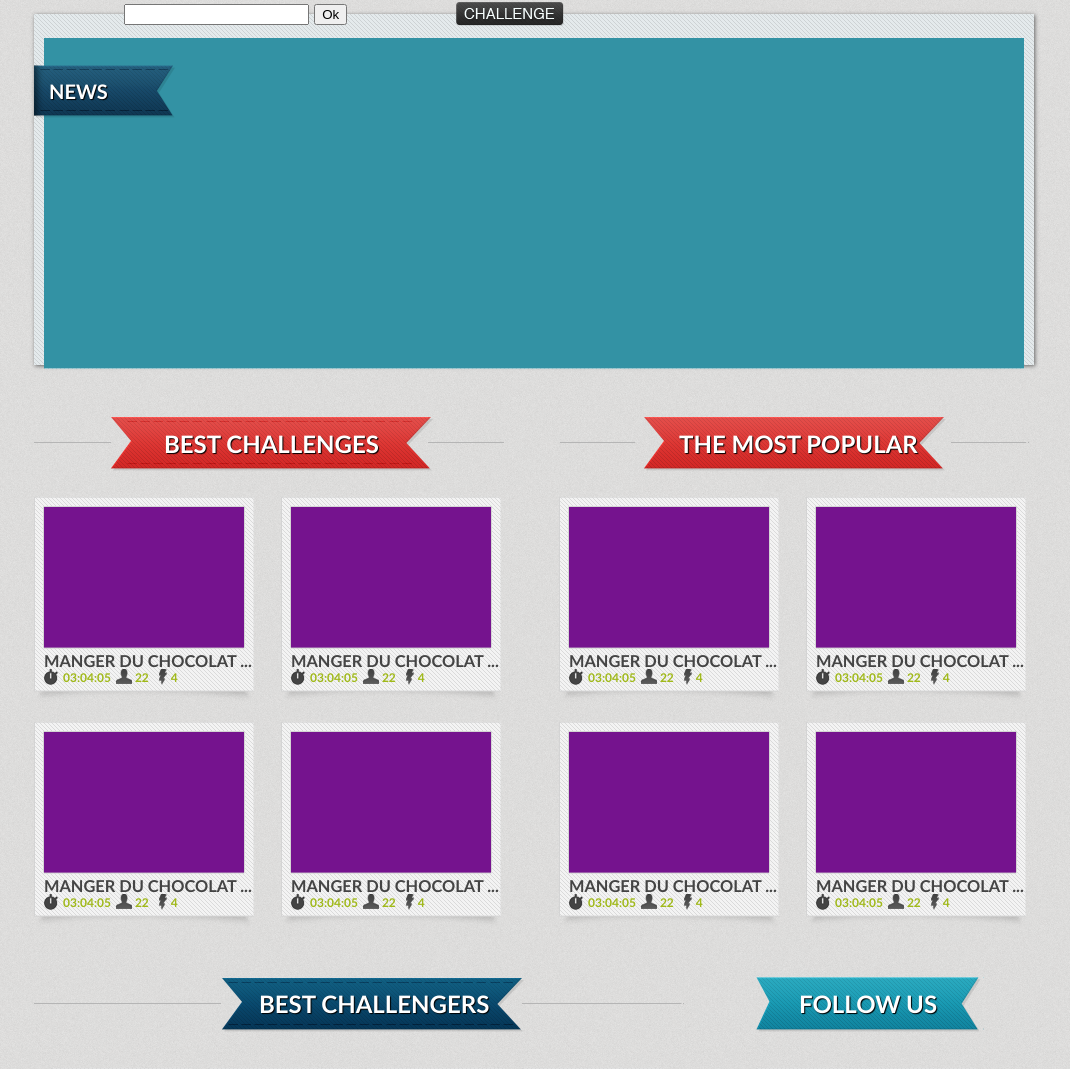
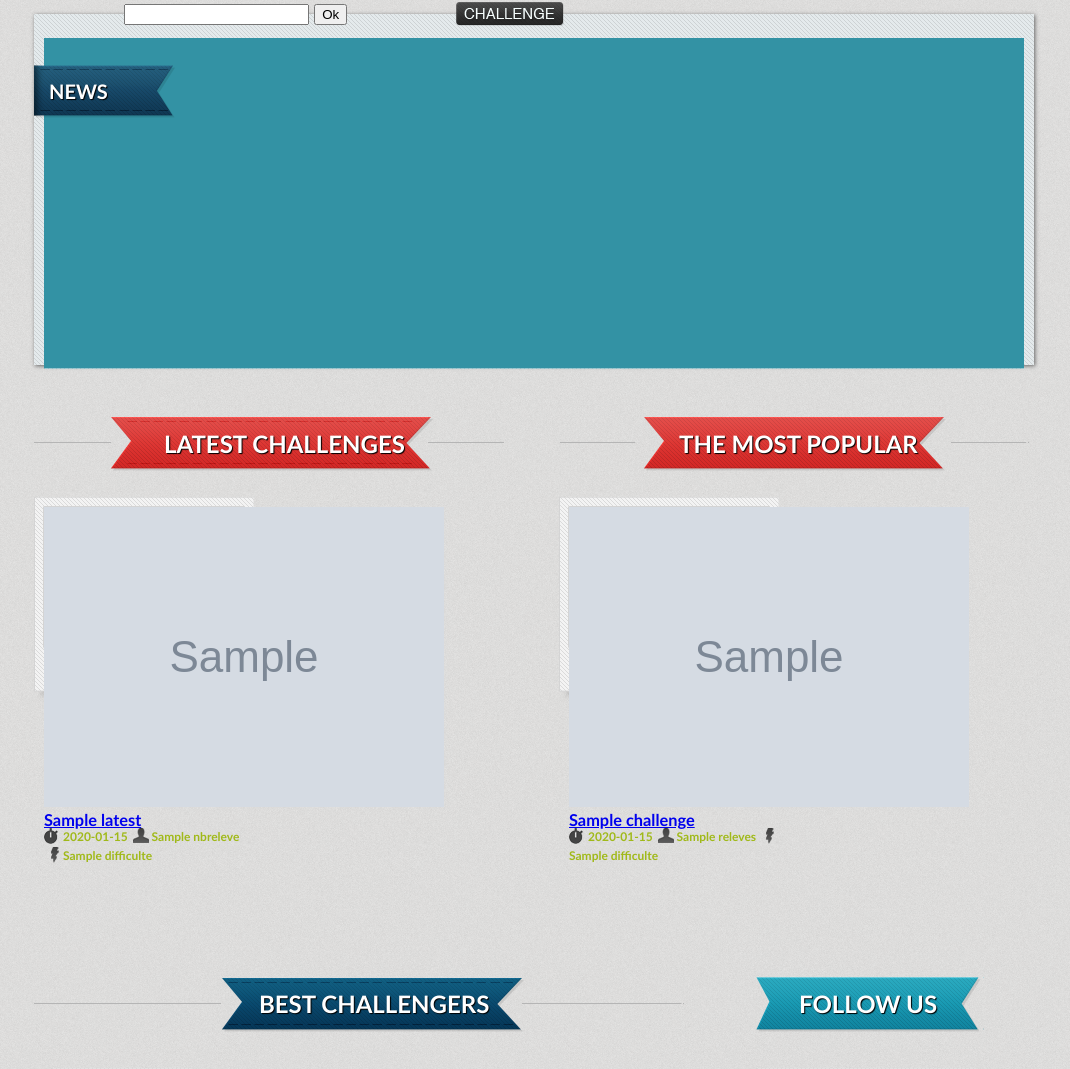
Before and after one commit to rtimothee/JustDoThat, a Django app: template templates/main/index.html in a window 1280 px wide. Shown: the part 206-1275 px from the top of the page, without its empty margins (106-1176 px from the left). Run offline with Django 3.2, Linux system fonts and the light colour scheme; the template is opened without the code that fills it: most values are stand-ins (such as "Sample title", 1, 10 or a date in 2020); grey boxes marked "Sample" are stand-in pictures; some libraries are stand-ins or nearby versions.

Commit message:
Index + MAJ Défis

```diff
--- a/apps/defi/models.py
+++ b/apps/defi/models.py
@@ -3,6 +3,7 @@
 from django.contrib.auth.models import User
 from django.conf import settings
 from datetime import date
+
 
 #-------------------------------DEFI--------------------------------
 class Defi(models.Model):
@@ -11,7 +12,7 @@
 	description = models.TextField(null=False)
 	debut = models.DateField(null=False, default=date.today())
 	fin = models.DateField(null=False)
-	photo = models.ImageField(upload_to=settings.IMAGE_UPLOAD_PATH, null=False)
+	photo = models.ImageField(upload_to=settings.IMAGE_UPLOAD_PATH_CHALLENGE, null=False)
 	liste = ((1,'Easy'), (2,'Normal'),(3,'Hard'), (4,'Very Hard'))
 	difficulte = models.IntegerField(null=False, max_length=1, choices=liste)
 	categorie = models.ForeignKey('Categorie')
@@ -27,6 +28,7 @@
 			tl = 'Challenge over'
 		else:
 			tl = self.fin - self.debut
+			tl = (str(tl.days)+'d')
 
 		return "%s" % (tl)
 	timeleft = property(time_left)
--- a/settings.py
+++ b/settings.py
@@ -110,6 +110,7 @@
 MEDIA_URL = '/media/'
 
 IMAGE_UPLOAD_PATH = 'profile_pics'
+IMAGE_UPLOAD_PATH_CHALLENGE = 'challenge_pics'
 
 
 #PROD !!!
--- a/templates/defi/challenges.html
+++ b/templates/defi/challenges.html
@@ -1,10 +1,10 @@
 {% extends "layout/base.html" %}
-
+{% load thumbnail %}
 {% block content %}
 	<ul>
 		{% for defi in defis %}
 			<li class="challenge">
-				<img src='{{ defi.photo }}' alt='picture' />
+				<img src="{% thumbnail defi.photo 140x140 crop %}" alt="defi.titre" />
 				<a href="/challenges/display_challenge/{{defi.id}}/" title="{{defi.titre}}">{{ defi.titre }}</a>
 			<ul>
 				<p>Difficulty : {{ defi.difficulte }} </p>
--- a/templates/defi/display_challenge.html
+++ b/templates/defi/display_challenge.html
@@ -1,9 +1,9 @@
 {% extends "layout/base.html" %}
-
+{% load thumbnail %}
 {% block content %}
 	<p><a href="/challenges/list_challenges/" title="Voir tous les challenges"> Retour aux challenges </a></p>
 	<h2>{{ defi.titre }}</h2>
-	<img src='{{ defi.photo }}' alt='picture' />
+	<img src="{% thumbnail defi.photo 140x140 crop %}" alt="defi.titre" />
 	<ul>
 		<li>Category : {{ category }}</li>
 		<li>Description : {{ defi.description }}</li>
--- a/templates/main/index.html
+++ b/templates/main/index.html
@@ -1,5 +1,5 @@
 {% extends "layout/base.html" %}
-
+{% load thumbnail %}
 {% block content %}
 
 <div id="home_content">
@@ -20,29 +20,40 @@
 
 		<div id="ct_best_challenges">
 			<div id="ct_best_challenges_headline">
-				<h2>BEST CHALLENGES</h2>
+				<h2>LATEST CHALLENGES</h2>
 			</div>
 			<div id="ct_challenges_challenges">
+				{% for latest in latest %}
+
+					{%if forloop.counter == 1 %}
+						<div class="ct_challenges_challenge">
+							<img src="{% thumbnail latest.photo 200x140 crop %}" alt="latest.titre" />
+							<h3><a href='challenges/display_challenge/{{ latest.id}}'>{{ latest.titre}}</a></h3>
+							<p><img src="../media/images/picto_chrono.png" alt="" /><span class="ct_challenge_data">{{ latest.timeleft}}</span> <img src="../media/images/picto_avatar.png" alt="" /><span class="ct_challenge_data">{{ latest.nbreleve }}</span> <img src="../media/images/picto_eclair.png" alt=""/><span class="ct_challenge_data">{{ latest.difficulte }}</span></p>
+						</div>
+					{% endif %}
+					{%if forloop.counter == 2 %}
 					<div class="ct_challenges_challenge marginRight">
-					<img src="../media/images/challenge_avatar.png" alt="" />
-					<h3>MANGER DU CHOCOLAT ...</h3>
-					<p><img src="../media/images/picto_chrono.png" alt="" /><span class="ct_challenge_data">03:04:05</span> <img src="../media/images/picto_avatar.png" alt="" /><span class="ct_challenge_data">22</span> <img src="../media/images/picto_eclair.png" alt=""/><span class="ct_challenge_data">4</span></p>
+							<img src="{% thumbnail latest.photo 200x140 crop %}" alt="latest.titre" />
+							<h3><a href='challenges/display_challenge/{{ latest.id}}'>{{ latest.titre}}</a></h3>
+							<p><img src="../media/images/picto_chrono.png" alt="" /><span class="ct_challenge_data">{{ latest.timeleft}}</span> <img src="../media/images/picto_avatar.png" alt="" /><span class="ct_challenge_data">{{ latest.nbreleve }}</span> <img src="../media/images/picto_eclair.png" alt=""/><span class="ct_challenge_data">{{ latest.difficulte }}</span></p>
 						</div>
+						{% endif %}
+					{%if forloop.counter == 3 %}
 						<div class="ct_challenges_challenge">
-					<img src="../media/images/challenge_avatar.png" alt="" />
-					<h3>MANGER DU CHOCOLAT ...</h3>
-					<p><img src="../media/images/picto_chrono.png" alt="" /><span class="ct_challenge_data">03:04:05</span> <img src="../media/images/picto_avatar.png" alt="" /><span class="ct_challenge_data">22</span> <img src="../media/images/picto_eclair.png" alt=""/><span class="ct_challenge_data">4</span></p>
+							<img src="{% thumbnail latest.photo 200x140 crop %}" alt="latest.titre" />
+							<h3><a href='challenges/display_challenge/{{ latest.id}}'>{{ latest.titre}}</a></h3>
+							<p><img src="../media/images/picto_chrono.png" alt="" /><span class="ct_challenge_data">{{ latest.timeleft}}</span> <img src="../media/images/picto_avatar.png" alt="" /><span class="ct_challenge_data">{{ latest.nbreleve }}</span> <img src="../media/images/picto_eclair.png" alt=""/><span class="ct_challenge_data">{{ latest.difficulte }}</span></p>
 						</div>
+					{% endif %}
+					{%if forloop.counter == 4 %}
 					<div class="ct_challenges_challenge marginRight">
-					<img src="../media/images/challenge_avatar.png" alt="" />
-					<h3>MANGER DU CHOCOLAT ...</h3>
-					<p><img src="../media/images/picto_chrono.png" alt="" /><span class="ct_challenge_data">03:04:05</span> <img src="../media/images/picto_avatar.png" alt="" /><span class="ct_challenge_data">22</span> <img src="../media/images/picto_eclair.png" alt=""/><span class="ct_challenge_data">4</span></p>
+							<img src="{% thumbnail latest.photo 200x140 crop %}" alt="latest.titre" />
+							<h3><a href='challenges/display_challenge/{{ latest.id}}'>{{ latest.titre}}</a></h3>
+							<p><img src="../media/images/picto_chrono.png" alt="" /><span class="ct_challenge_data">{{ latest.timeleft}}</span> <img src="../media/images/picto_avatar.png" alt="" /><span class="ct_challenge_data">{{ latest.nbreleve }}</span> <img src="../media/images/picto_eclair.png" alt=""/><span class="ct_challenge_data">{{ latest.difficulte }}</span></p>
 						</div>
-				<div class="ct_challenges_challenge">
-					<img src="../media/images/challenge_avatar.png" alt="" />
-					<h3>MANGER DU CHOCOLAT ...</h3>
-					<p><img src="../media/images/picto_chrono.png" alt="" /><span class="ct_challenge_data">03:04:05</span> <img src="../media/images/picto_avatar.png" alt="" /><span class="ct_challenge_data">22</span> <img src="../media/images/picto_eclair.png" alt=""/><span class="ct_challenge_data">4</span></p>
-				</div>
+						{% endif %}
+			{% endfor %}
 			</div>
 		</div>
 
@@ -51,26 +62,37 @@
 				<h2>THE MOST POPULAR</h2>
 			</div>
 	    	<div id="ct_challenges_challenges">
+
+				{% for challenges, releves in best_challenges %}
+					{%if forloop.counter == 1 %}
+					<div class="ct_challenges_challenge">
+						<img src="{% thumbnail challenges.photo 200x140 crop %}" alt="challenges.titre" />
+						<h3><a href='challenges/display_challenge/{{ challenges.id}}'>{{ challenges.titre}}</a></h3>
+						<p><img src="../media/images/picto_chrono.png" alt="" /><span class="ct_challenge_data">{{ challenges.timeleft}}</span> <img src="../media/images/picto_avatar.png" alt="" /><span class="ct_challenge_data">{{ releves }}</span> <img src="../media/images/picto_eclair.png" alt=""/><span class="ct_challenge_data">{{ challenges.difficulte }}</span></p>
+					</div>
+					{% endif %}
+					{%if forloop.counter == 2 %}
 					<div class="ct_challenges_challenge marginRight">
-					<img src="../media/images/challenge_avatar.png" alt="" />
-					<h3>MANGER DU CHOCOLAT ...</h3>
-					<p><img src="../media/images/picto_chrono.png" alt="" /><span class="ct_challenge_data">03:04:05</span> <img src="../media/images/picto_avatar.png" alt="" /><span class="ct_challenge_data">22</span> <img src="../media/images/picto_eclair.png" alt=""/><span class="ct_challenge_data">4</span></p>
+						<img src="{% thumbnail challenges.photo 200x140 crop %}" alt="challenges.titre" />
+						<h3><a href='challenges/display_challenge/{{ challenges.id}}'>{{ challenges.titre}}</a></h3>
+						<p><img src="../media/images/picto_chrono.png" alt="" /><span class="ct_challenge_data">{{ challenges.timeleft}}</span> <img src="../media/images/picto_avatar.png" alt="" /><span class="ct_challenge_data">{{ releves }}</span> <img src="../media/images/picto_eclair.png" alt=""/><span class="ct_challenge_data">{{ challenges.difficulte }}</span></p>
 					</div>
+					{% endif %}
+					{%if forloop.counter == 3 %}
 					<div class="ct_challenges_challenge">
-					<img src="../media/images/challenge_avatar.png" alt="" />
-					<h3>MANGER DU CHOCOLAT ...</h3>
-					<p><img src="../media/images/picto_chrono.png" alt="" /><span class="ct_challenge_data">03:04:05</span> <img src="../media/images/picto_avatar.png" alt="" /><span class="ct_challenge_data">22</span> <img src="../media/images/picto_eclair.png" alt=""/><span class="ct_challenge_data">4</span></p>
+						<img src="{% thumbnail challenges.photo 200x140 crop %}" alt="challenges.titre" />
+						<h3><a href='challenges/display_challenge/{{ challenges.id}}'>{{ challenges.titre}}</a></h3>
+						<p><img src="../media/images/picto_chrono.png" alt="" /><span class="ct_challenge_data">{{ challenges.timeleft}}</span> <img src="../media/images/picto_avatar.png" alt="" /><span class="ct_challenge_data">{{ releves }}</span> <img src="../media/images/picto_eclair.png" alt=""/><span class="ct_challenge_data">{{ challenges.difficulte }}</span></p>
 					</div>
+					{% endif %}
+					{%if forloop.counter == 4 %}
 					<div class="ct_challenges_challenge marginRight">
-					<img src="../media/images/challenge_avatar.png" alt="" />
-					<h3>MANGER DU CHOCOLAT ...</h3>
-					<p><img src="../media/images/picto_chrono.png" alt="" /><span class="ct_challenge_data">03:04:05</span> <img src="../media/images/picto_avatar.png" alt="" /><span class="ct_challenge_data">22</span> <img src="../media/images/picto_eclair.png" alt=""/><span class="ct_challenge_data">4</span></p>
+						<img src="{% thumbnail challenges.photo 200x140 crop %}" alt="challenges.titre" />
+						<h3><a href='challenges/display_challenge/{{ challenges.id}}'>{{ challenges.titre}}</a></h3>
+						<p><img src="../media/images/picto_chrono.png" alt="" /><span class="ct_challenge_data">{{ challenges.timeleft}}</span> <img src="../media/images/picto_avatar.png" alt="" /><span class="ct_challenge_data">{{ releves }}</span> <img src="../media/images/picto_eclair.png" alt=""/><span class="ct_challenge_data">{{ challenges.difficulte }}</span></p>
 					</div>
-				<div class="ct_challenges_challenge">
-					<img src="../media/images/challenge_avatar.png" alt="" />
-					<h3>MANGER DU CHOCOLAT ...</h3>
-					<p><img src="../media/images/picto_chrono.png" alt="" /><span class="ct_challenge_data">03:04:05</span> <img src="../media/images/picto_avatar.png" alt="" /><span class="ct_challenge_data">22</span> <img src="../media/images/picto_eclair.png" alt=""/><span class="ct_challenge_data">4</span></p>
-				</div>
+					{% endif %}
+			{% endfor %}
 			</div>
 	    </div>
 
@@ -83,46 +105,14 @@
 				<h2>BEST CHALLENGERS</h2>
 			</div>
 			<div id="ct_challengers_users">
+				{% for best_challenger in best_challengers %}
+
 					<div class="ct_challengers_user">
-					<img src="../media/images/avatar.png" alt="" />
-					<h3>LOLA46</h3>
-					<p>34 000 points</p>
+						<img src="{% thumbnail best_challenger.avatar 120x120 crop %}" alt="{{ best_challenger.user.username}}" />
+						<h3><a href='user/profile/{{ best_challenger.user.username}}'>{{ best_challenger.user.username}}</a></h3>
+						<p>{{ best_challenger.points }}</p>
 					</div>
-				<div class="ct_challengers_user">
-					<img src="../media/images/avatar.png" alt="" />
-					<h3>LOLA46</h3>
-					<p>34 000 points</p>
-				</div>
-				<div class="ct_challengers_user">
-					<img src="../media/images/avatar.png" alt="" />
-					<h3>LOLA46</h3>
-					<p>34 000 points</p>
-				</div>
-				<div class="ct_challengers_user">
-					<img src="../media/images/avatar.png" alt="" />
-					<h3>LOLA46</h3>
-					<p>34 000 points</p>
-				</div>
-				<div class="ct_challengers_user">
-					<img src="../media/images/avatar.png" alt="" />
-					<h3>LOLA46</h3>
-					<p>34 000 points</p>
-				</div>
-				<div class="ct_challengers_user">
-					<img src="../media/images/avatar.png" alt="" />
-					<h3>LOLA46</h3>
-					<p>34 000 points</p>
-				</div>
-				<div class="ct_challengers_user">
-					<img src="../media/images/avatar.png" alt="" />
-					<h3>LOLA46</h3>
-					<p>34 000 points</p>
-				</div>
-				<div class="ct_challengers_user">
-					<img src="../media/images/avatar.png" alt="" />
-					<h3>LOLA46</h3>
-					<p>34 000 points</p>
-				</div>
+			{% endfor %}
 			</div>
 	    </div>
 
```
Also changed, not shown: apps/main/views.py (+21 -21 lines), apps/utilisateur/views.py (+16 -15 lines). Lines whose indentation alone changed are shown as unchanged.
